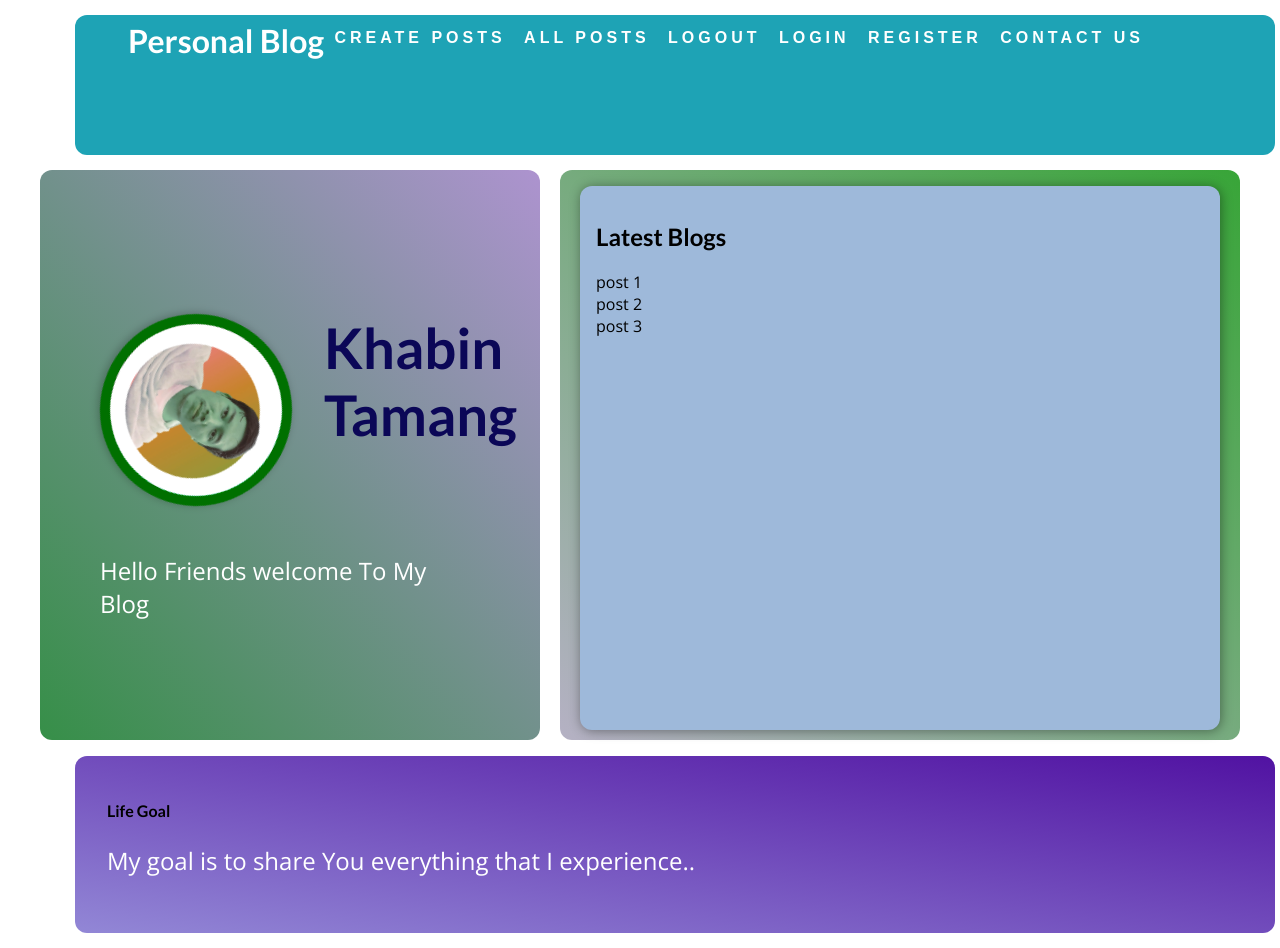
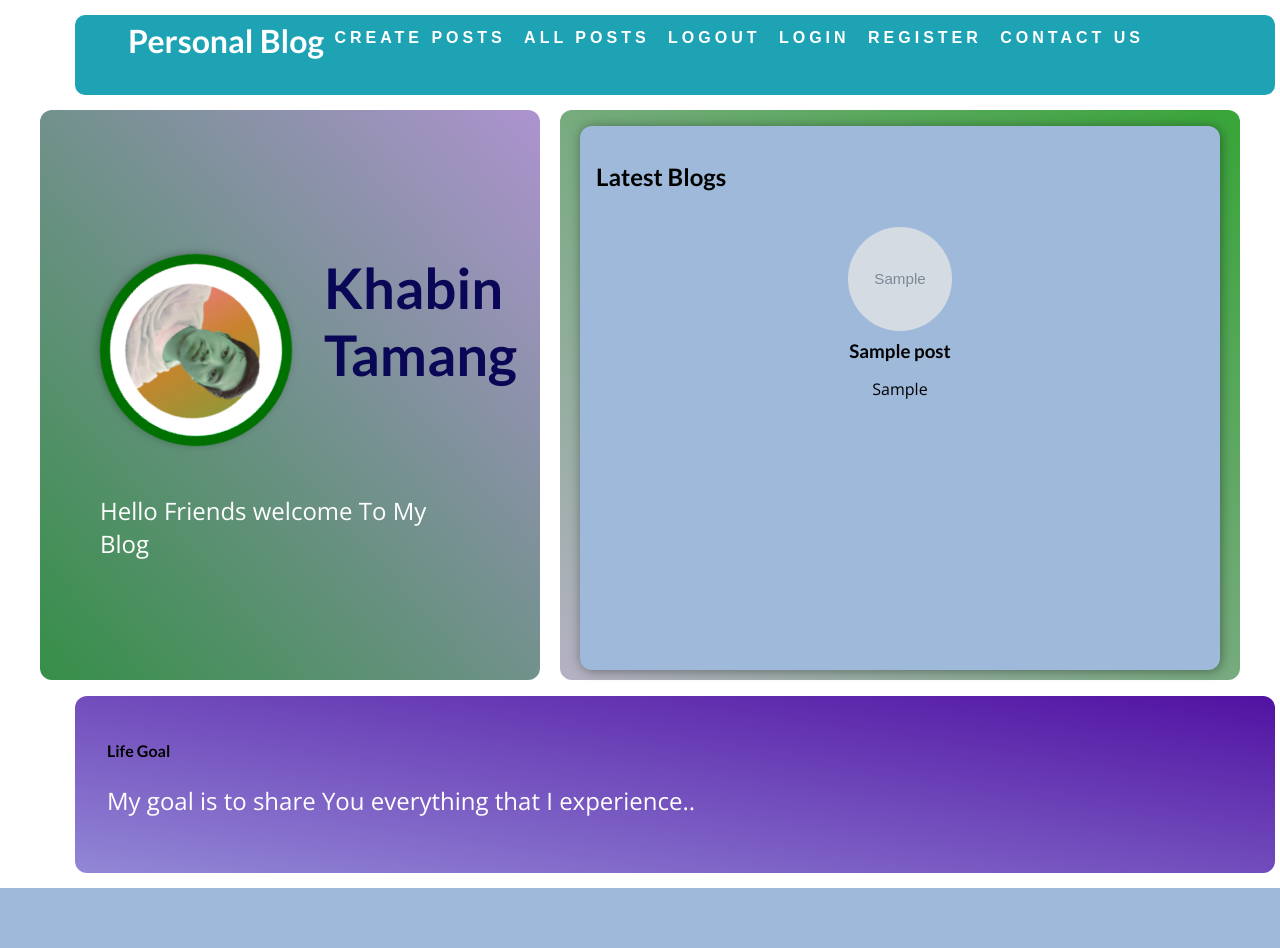
Before and after one commit to khabindra/Blog-Project, a Django app: page / in a window 1280 px wide. After the commit the page ends 888 px from the top, so only its background shows below. Run offline with Django 5.2, Linux system fonts and the light colour scheme; tables that the repository leaves empty hold one stand-in row (values such as "Sample post"); grey boxes marked "Sample" are stand-in pictures.

Commit message:
Fetched data from database and displayed post in landing page

```diff
--- a/my_blog/templates/my_blog/index.html
+++ b/my_blog/templates/my_blog/index.html
@@ -17,15 +17,23 @@ My Blog
     <div class="content">
         <section id="latest-posts">
             <h2>Latest Blogs</h2>
+            {% for post in posts %}
             <ul>
-                post 1
+                <li>
+                    <article class="post">
+                        <a href="">
+                            <img src="{{post.image.url}}" alt="{{post.title}}">
+                            <div class="post_content">
+                                <h3>{{post.title}}</h3>
+                                <p>{{post.token}}</p>
+                            </div>
+                        </a>
+                    </article>
+
+                </li>
+
             </ul>
-            <ul>
-                post 2
-            </ul>
-            <ul>
-                post 3
-            </ul>
+            {% endfor %}
         </section>
     </div><!-- .content -->
 
--- a/my_blog/urls.py
+++ b/my_blog/urls.py
@@ -2,7 +2,7 @@ from django.urls import path
 from .views import *
 
 urlpatterns = [
-    path('', landing_page, name='landing_page'),
+    path('', LandingPageView.as_view(), name='landing_page'),
     path('posts', posts, name='posts_page'),
     path('posts/<slug:slug>/', post_detail, name='detail_posts_page'),
     path('contact/',Contactview,name='contact_page'),
--- a/my_blog/views.py
+++ b/my_blog/views.py
@@ -1,8 +1,23 @@
+from typing import Any
+from django.db.models.query import QuerySet
 from django.shortcuts import render
+from django.views.generic import ListView
+from .models import Post
+# Create your views here.
 
-# Create your views here.
-def landing_page(request):
-    return render(request,'my_blog/index.html')
+
+class LandingPageView(ListView):
+    template_name = 'my_blog/index.html'
+    model = Post
+    ordering = ['-date']
+    context_object_name = 'posts'
+
+    def get_queryset(self):
+        queryset = super().get_queryset()
+        data = queryset[:2]
+        return data
+
+
 def posts(request):
    pass
 
--- a/my_project/urls.py
+++ b/my_project/urls.py
@@ -1,8 +1,9 @@
-
 from django.contrib import admin
-from django.urls import path,include
+from django.urls import path, include
+from django.conf.urls.static import static
+from django.conf import settings
 
 urlpatterns = [
     path('admin/', admin.site.urls),
-    path('',include('my_blog.urls')),
-]
+    path('', include('my_blog.urls')),
+] + static(settings.MEDIA_URL, document_root=settings.MEDIA_ROOT)
--- a/static/my_blog/base.css
+++ b/static/my_blog/base.css
@@ -11,9 +11,9 @@ body {
 }
 
 .header {
-    border-radius: 12px;
+    border-radius: 10px;
     width: 1200px;
-    height: 140px;
+    height: 80px;
     margin-top: 15px;
     margin-bottom: 15px;
     margin-left: 75px;
@@ -21,7 +21,7 @@ body {
 }
 
 .footer {
-    border-radius: 12px;
+    border-radius: 10px;
     margin-top: 15px;
     margin-bottom: 15px;
     margin-left: 75px;
```
Also changed, not shown: my_project/settings.py (+0 -11 lines), uploads/posts/Boy_fight.jpg (added), uploads/posts/django.jpg (added).
